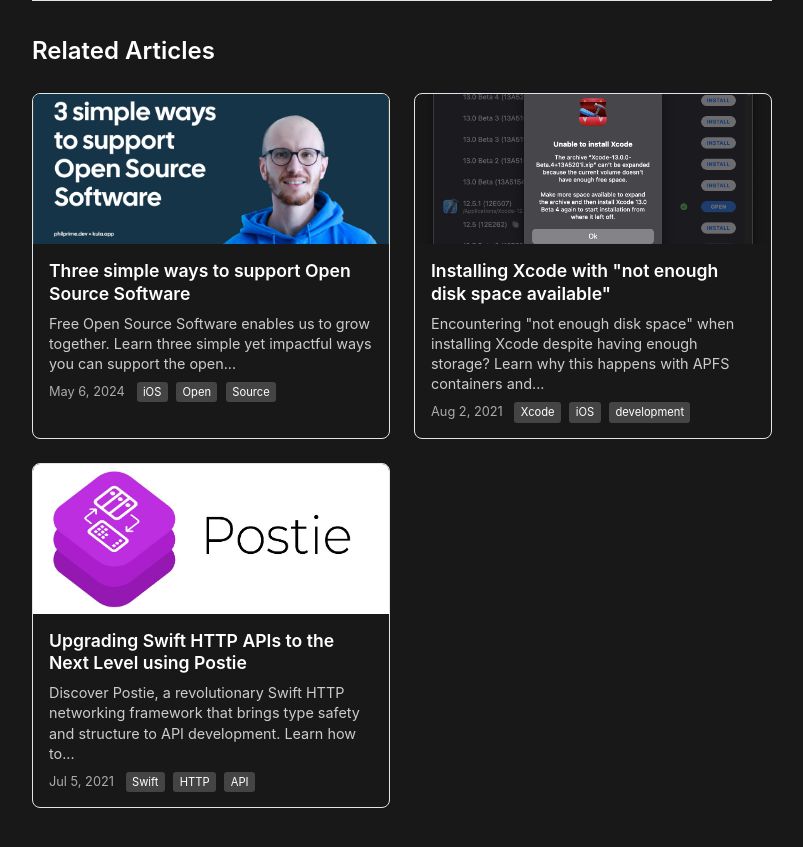
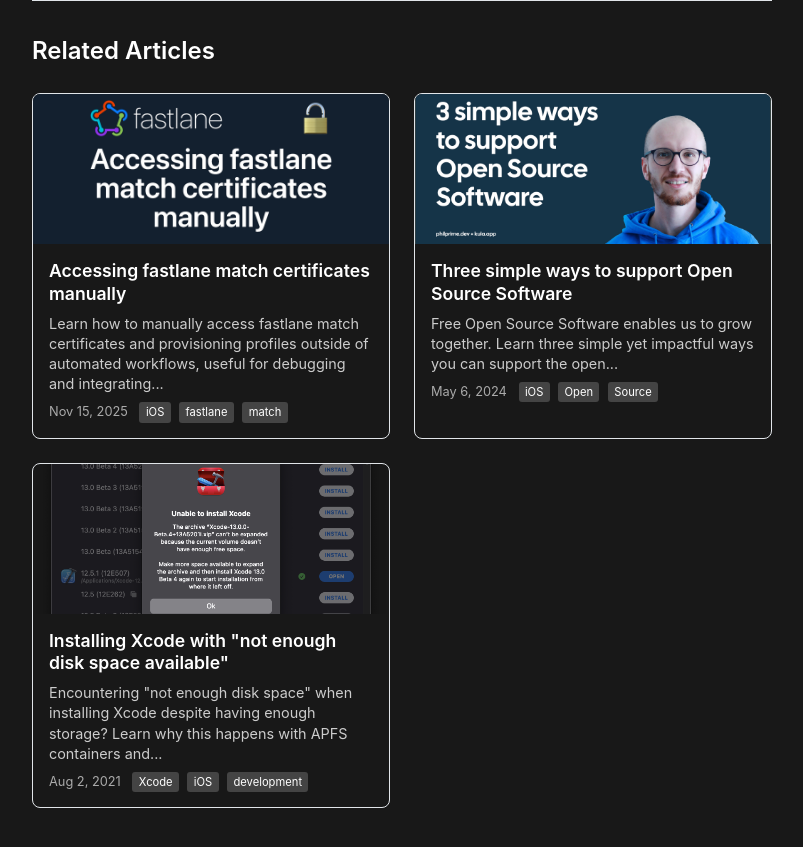
Before and after one commit to philprime/philprime.dev, a Jekyll site: the page built from _posts/2025-08-06-ios-session-replay-performance-optimization.md, in a window 1280 px wide and 900 px high, scrolled down 1670 px. Shown: the top 847 px of the window, without its empty margins (238-1041 px from the left). Built offline with Jekyll 4.4.1, drawn with Linux system fonts in a browser that asks for light colours; nearby versions of some CDN libraries; some of the changed lines change nothing that is shown.

Commit message:
feat: Add post about manually managing fastlane match (#117)

````diff
--- a/_posts/2025-08-06-ios-session-replay-performance-optimization.md
+++ b/_posts/2025-08-06-ios-session-replay-performance-optimization.md
@@ -13,7 +13,7 @@
 keywords:
   'iOS performance, session replay, mobile debugging, iOS optimization, View Renderer, Sentry, mobile development,
   performance monitoring'
-image: /assets/images/2025-08-06-ios-session-replay-performance-optimization/header.jpg
+image: /assets/blog/2025-08-06-ios-session-replay-performance-optimization/header.jpg
 author: Philip Niedertscheider
 ---
 
--- /dev/null
+++ b/_posts/2025-11-15-manual-fastlane-match.md
@@ -0,0 +1,129 @@
+---
+layout: post.liquid
+title: 'Accessing fastlane match certificates manually'
+date: 2025-11-15 14:30:00 +0200
+categories: blog
+tags: iOS fastlane match CI/CD code-signing automation
+description: 'A practical guide to manually accessing and managing iOS code-signing certificates stored in fastlane match repositories using Ruby and the fastlane APIs.'
+excerpt: 'Learn how to manually access fastlane match certificates and provisioning profiles outside of automated workflows, useful for debugging and integrating with other tools.'
+keywords: 'iOS, fastlane, match, code signing, certificates, provisioning profiles, CI/CD, automation, Ruby, pry'
+image: /assets/blog/2025-11-15-manual-fastlane-match/header.webp
+author: Philip Niedertscheider
+---
+
+I've recently worked a lot with [fastlane match](https://docs.fastlane.tools/actions/match/) for managing iOS code-signing certificates and provisioning profiles in a CI/CD environment. It's a fantastic tool that simplifies the process significantly. However, there are scenarios where you might need to access the certificates and profiles manually, outside of fastlane's automated workflows — for instance, when debugging issues or integrating with other tools.
+
+Here's a quick guide on how to access fastlane match certificates manually:
+
+1. Set up `pry`, the interactive Ruby shell, by adding it to your Gemfile:
+
+   ```ruby
+   gem 'pry'
+   gem 'fastlane'
+   ```
+
+   Then run `bundle install` to install the gem.
+
+2. Open a terminal and start a new interactive Ruby session using `bundle exec pry`, so you have access to the fastlane dependencies:
+
+   ```bash
+   bundle exec pry
+   ```
+
+3. Load the dependencies `match` and `fastlane_core` in the interactive shell:
+
+   ```ruby
+   require 'fastlane_core'
+   require 'match'
+   ```
+
+4. Configure variables to access your match repository. These include the repository URL, branch, and the `MATCH_PASSWORD` environment variable for decrypting the certificates:
+
+   ```ruby
+   git_url = "git@github.com:yourusername/your-match-repo.git" # Your match repository URL
+   git_branch = "main" # or your specific branch
+   ENV['MATCH_PASSWORD'] = "your_match_password" # Your match password
+   ```
+
+   We define the match password by setting it as an environment variable so that the decryption logic can pick it up.
+
+5. Create a `Match::Storage` instance of the type `git` to interact with the match repository:
+
+   ```ruby
+   # Create the storage for git (you can also use 'google_cloud', 's3', or 'azure' based on your setup)
+   [1] pry(main)> storage = Match::Storage.from_params({
+     storage_mode: 'git',
+     git_url: git_url,
+     git_branch: git_branch
+   })
+   => #<Match::Storage::GitStorage:0x0000000125d7e940
+    @branch="main",
+    @clone_branch_directly=nil,
+    @git_basic_authorization=nil,
+    @git_bearer_authorization=nil,
+    @git_full_name=nil,
+    @git_private_key=nil,
+    @git_url="git@github.com:yourusername/your-match-repo.git",
+    @git_user_email=nil,
+    @platform="",
+    @shallow_clone=nil,
+    @skip_docs=nil,
+    @type="">
+
+   # Clone the repository to a temporary directory
+   [2] pry(main)> storage.download
+   [14:38:59]: Cloning remote git repo...
+   [14:39:01]: Checking out branch main...
+   => ["git checkout main"]
+
+   # Access the working directory where the certificates and profiles are stored
+   [3] pry(main)> storage.working_directory
+   => "/var/folders/41/rdlp7tmj2x1_vwmp0b_gy9yh0000gn/T/d20251115-3103-av9s91"
+   ```
+
+6. Create a `Match::Encryption` instance to handle decryption of the certificates and profiles:
+
+   ```ruby
+   # Create the encryption handler for git storage
+   [4] pry(main)> encryption = Match::Encryption.for_storage_mode("git", {
+     :working_directory=>storage.working_directory
+   })
+   => #<Match::Encryption::OpenSSL:0x0000000125cb4938
+    @force_legacy_encryption=nil,
+    @keychain_name=nil,
+    @working_directory="/var/folders/41/rdlp7tmj2x1_vwmp0b_gy9yh0000gn/T/d20251115-3103-av9s91">
+
+   # Decrypt the files in the working directory
+   [5] pry(main)> encryption.decrypt_files
+   [14:45:44]: 🔓  Successfully decrypted certificates repo
+   => ["/var/folders/41/rdlp7tmj2x1_vwmp0b_gy9yh0000gn/T/d20251115-3103-av9s91/certs/distribution/S7V6FQBH47.cer",
+   "/var/folders/41/rdlp7tmj2x1_vwmp0b_gy9yh0000gn/T/d20251115-3103-av9s91/certs/distribution/S7V6FQBH47.p12",
+   "/var/folders/41/rdlp7tmj2x1_vwmp0b_gy9yh0000gn/T/d20251115-3103-av9s91/profiles/appstore/AppStore_dev.philprime.app.mobileprovision"]
+   ```
+
+7. Now you can access the decrypted certificates by opening the working directory.
+
+## Bonus: List all branches in the match repository
+
+If you are managing certificates in multiple branches (e.g., for different teams or environments), you can list all branches in the match repository using the following code:
+
+```ruby
+[6] pry(main)> Dir.chdir(storage.working_directory) do
+    FastlaneCore::CommandExecutor.execute(
+      command: "git --no-pager branch --list --no-color -r",
+      print_all: true,
+      print_command: true
+    )
+  end.split("\n").map { |b| b.strip.gsub("origin/", "") }
+[15:09:47]: $ git --no-pager branch --list --no-color -r
+[15:09:47]: ▸   origin/HEAD -> origin/main
+[15:09:47]: ▸   origin/main
+[15:09:47]: ▸   origin/foo
+[15:09:47]: ▸   origin/bar
+[15:09:47]: ▸   origin/foobar
+=> ["HEAD -> main",
+ "main",
+ "foo",
+ "bar",
+ "foobar"]
+```
````
Also changed, not shown: assets/blog/2025-11-15-manual-fastlane-match/header.webp (added), raw_assets/blog/2025-11-15-manual-fastlane-match/header.webp (added), 2 other files.
